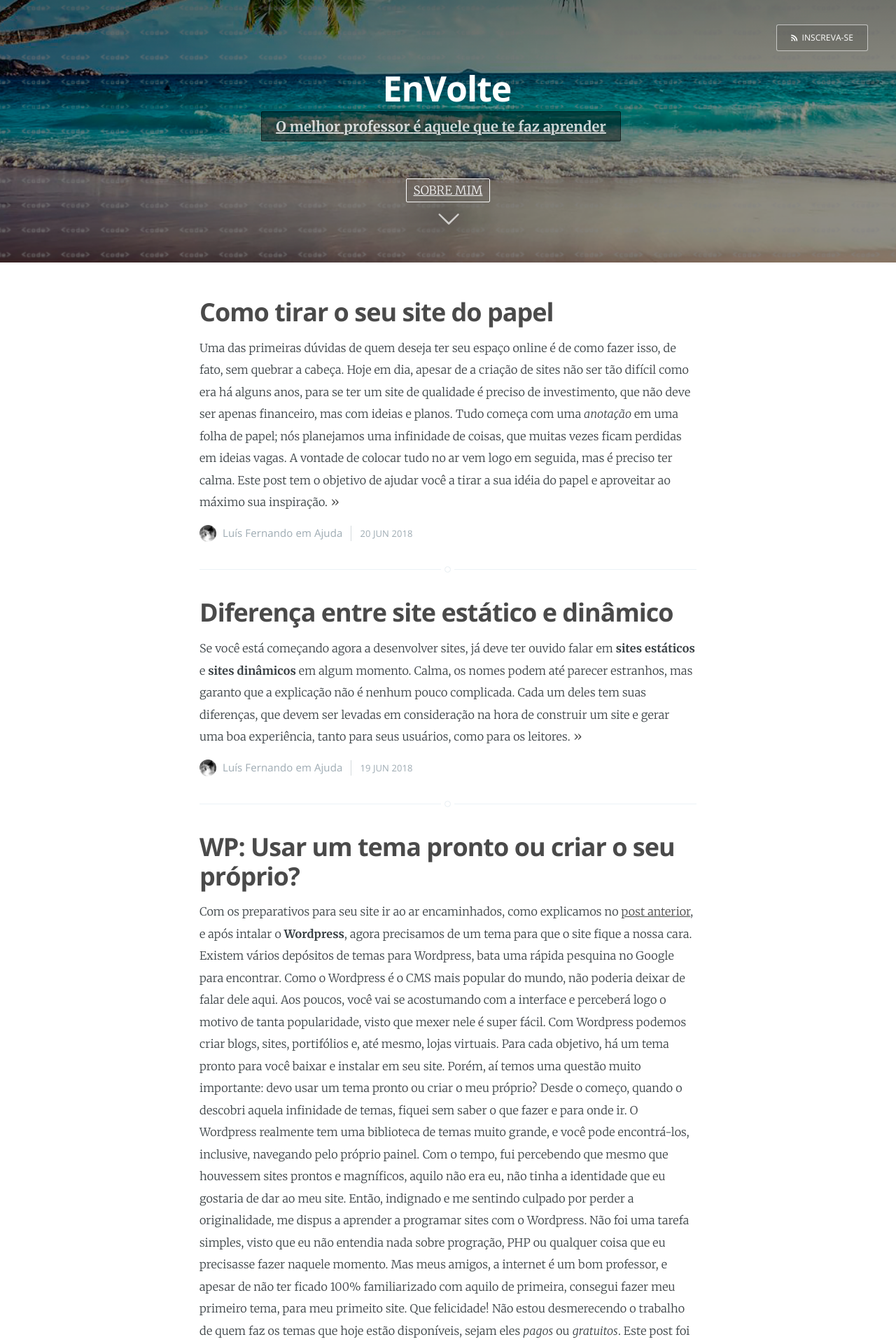
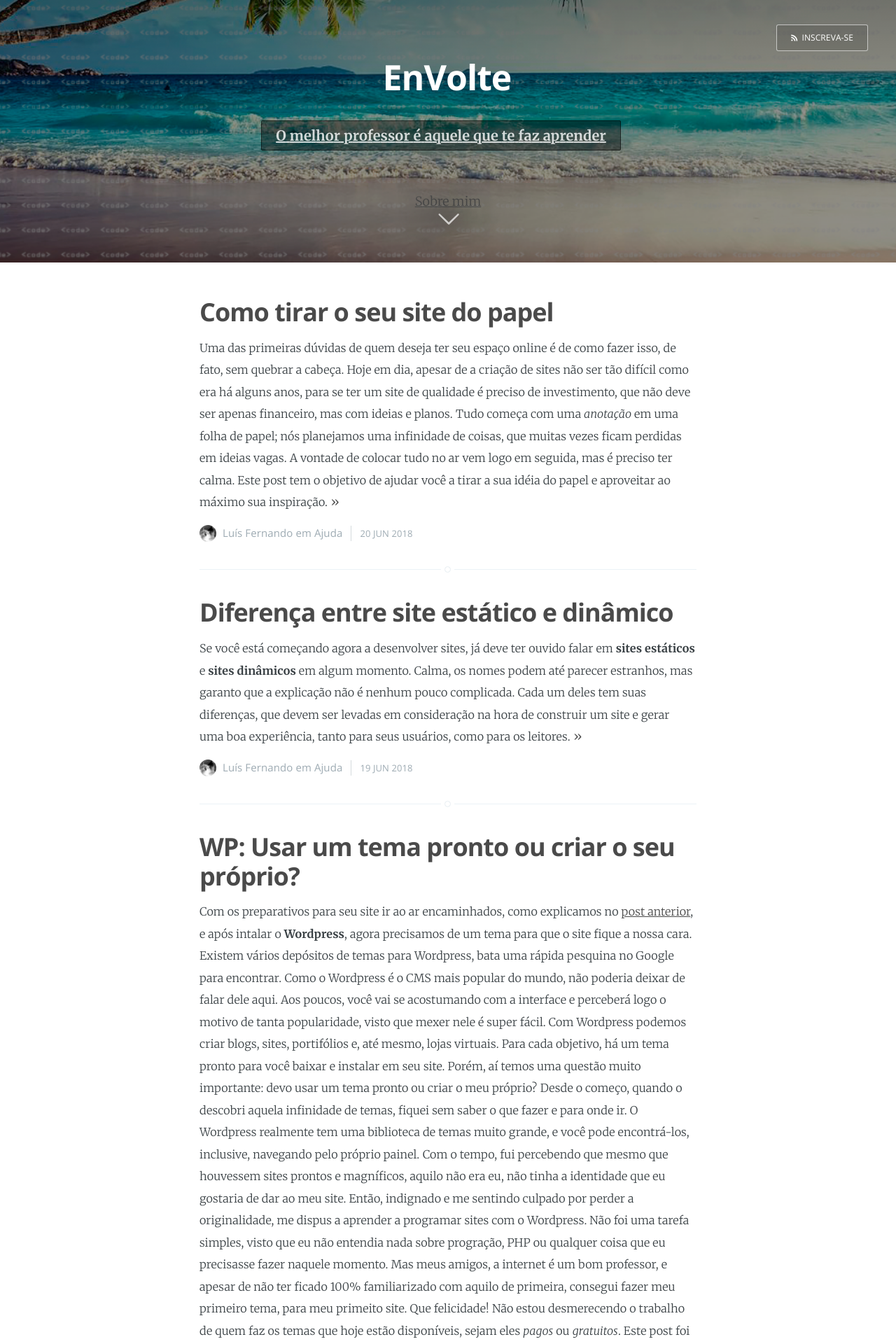
Before and after one commit to EnVolte/envolte.github.io, a Jekyll site: the page built from index.html, in a window 1280 px wide. Shown: the top 1920 px of the page at 70% size. Built offline with Jekyll 4.4.1, drawn with Linux system fonts in a browser that asks for light colours; the list of posts is cut into pages by our own code.

Commit message:
Update index.html

```diff
--- a/index.html
+++ b/index.html
@@ -17,10 +17,14 @@
     <div class="vertical">
         <div class="main-header-content inner">
             <h1 class="page-title">{{ site.name }}</h1>
-            <h2 class="page-description">
-                <span style="border: 1px solid rgba(0,0,0,0.5); background: rgba(0,0,0,0.4); border-radius: 2px; padding: 8px 20px; text-decoration: none; font-weight: bold; overflow: hidden; margin-top: 20px; margin-right: 20px;" id="titulo"></span><br>
-                {% if page.about %} <br><br><div><a style='overflow: hidden;' href='{{ site.baseurl }}{{ page.about }}'>Sobre mim</a></div> {% endif %}
+            <h2 class="page-description"><br>
+                <span style="border: 1px solid rgba(0,0,0,0.5); background: rgba(0,0,0,0.4); border-radius: 2px; padding: 8px 20px; text-decoration: none; font-weight: bold; overflow: hidden; margin-right: 20px;" id="titulo"></span><br>
             </h2>
+                {% if page.about %}
+                <br><br><div>
+            <a style='overflow: hidden;' href='{{ site.baseurl }}{{ page.about }}'>Sobre mim</a>
+                </div> {% endif %}
+
         </div>
     </div>
     <a class="scroll-down icon-arrow-left" href="#content" data-offset="-45"><span class="hidden">Desça a página</span></a>
```
